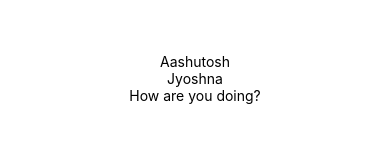
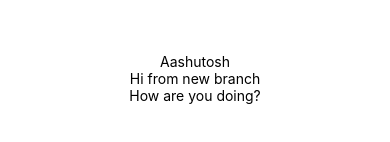
Before and after one commit to ambardekar2/AashuFirstApp, a React Native app: screen / in a window 390 px wide. Shown: the part 344-486 px from the top of the page. Built offline with nearby package versions, Linux system fonts and the light colour scheme.

Commit message:
Update App.js

```diff
--- a/App.js
+++ b/App.js
@@ -5,7 +5,7 @@ export default function App() {
   return (
     <View style={styles.container}>
       <Text>Aashutosh</Text>
-      <Text>Jyoshna</Text>
+      <Text>Hi from new branch</Text>
 
       <Text>How are you doing?</Text>
       <StatusBar style="auto" />
```
